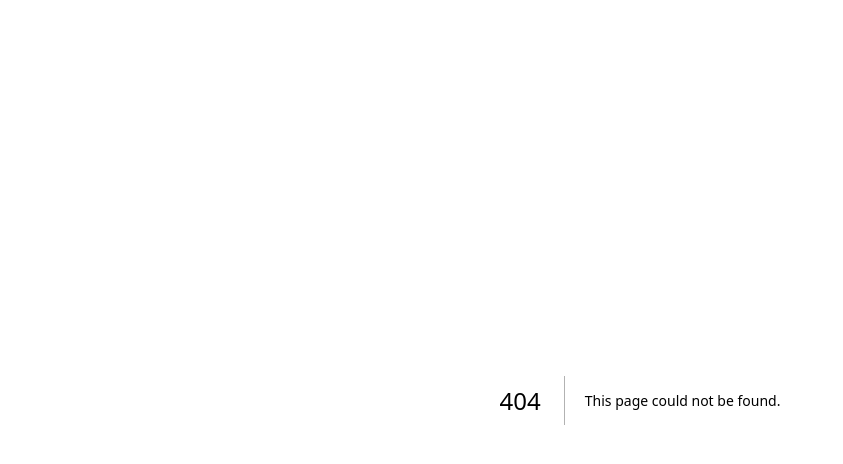
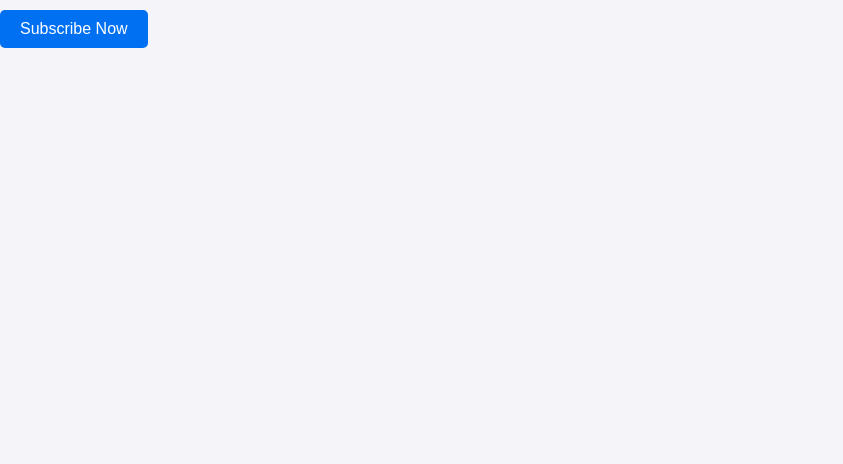
Before and after one commit to Aravsharma1/IntelliSearch, a Next.js app in the folder my-app/: page /subscribe in a window 1280 px wide. Before the commit this address had no page. Shown: the top 464 px of the page, without its empty margins (0-843 px from the left). Built offline with nearby package versions, Linux system fonts and the light colour scheme.

Commit message:
stripe integration for automated news notification

```diff
--- /dev/null
+++ b/my-app/app/api/checkout/route.ts
@@ -0,0 +1,30 @@
+import { NextResponse } from "next/server";
+import Stripe from "stripe";
+
+const stripe = new Stripe(process.env.STRIPE_SECRET_KEY || "", {
+  apiVersion: "2024-11-20.acacia",
+});
+
+export async function POST(req: Request) {
+  try {
+    const { email } = await req.json(); // Get user email or details
+    const session = await stripe.checkout.sessions.create({
+      payment_method_types: ["card"],
+      mode: "subscription",
+      customer_email: email, // Attach the user email
+      line_items: [
+        {
+          price: process.env.STRIPE_PRICE_ID, // Use the Price ID from your .env
+          quantity: 1,
+        },
+      ],
+      success_url: `${process.env.NEXT_PUBLIC_BASE_URL}/success`, // Redirect after successful payment
+      cancel_url: `${process.env.NEXT_PUBLIC_BASE_URL}/cancel`, // Redirect on cancellation
+    });
+
+    return NextResponse.json({ url: session.url });
+  } catch (error) {
+    console.error(error);
+    return NextResponse.json({ error: "Failed to create Stripe Checkout session" }, { status: 500 });
+  }
+}
--- a/my-app/app/page.tsx
+++ b/my-app/app/page.tsx
@@ -6,6 +6,7 @@ import { initializeApp } from "firebase/app";
 import { getAuth, onAuthStateChanged, signOut } from "firebase/auth";
 import { useRouter } from "next/navigation";
 import firebaseConfig from "@/app/firebaseConfig"; // Ensure your Firebase config is correct
+import Link from "next/link";
 
 // Initialize Firebase
 const app = initializeApp(firebaseConfig);
@@ -109,6 +110,8 @@ export default function HomePage() {
       <div className={styles.container}>
         <h1 className={styles.title}>Welcome to IntelliSearch!</h1>
         <p className={styles.subtitle}>This is the homepage of the news digest app.</p>
+        <Link href="/subscribe"> <button>Subscribe Now</button> </Link>
+
 
         <div className={styles.formContainer}>
           <label>
--- /dev/null
+++ b/my-app/app/subscribe/page.tsx
@@ -0,0 +1,39 @@
+"use client";
+
+import React from "react";
+
+export default function Subscribe() {
+  const handleSubscribe = async () => {
+    try {
+      const res = await fetch("/api/checkout", {
+        method: "POST",
+        headers: { "Content-Type": "application/json" },
+        body: JSON.stringify({ email: "user@example.com" }), // Replace with actual user email
+      });
+      const data = await res.json();
+      if (data.url) {
+        window.location.href = data.url; // Redirect to Stripe Checkout
+      } else {
+        alert("Failed to initiate subscription!");
+      }
+    } catch (err) {
+      console.error(err);
+    }
+  };
+
+  return (
+    <button
+      onClick={handleSubscribe}
+      style={{
+        padding: "10px 20px",
+        backgroundColor: "#0070f3",
+        color: "#fff",
+        border: "none",
+        borderRadius: "5px",
+        cursor: "pointer",
+      }}
+    >
+      Subscribe Now
+    </button>
+  );
+}
--- a/my-app/package.json
+++ b/my-app/package.json
@@ -17,7 +17,8 @@
     "next": "15.0.3",
     "openai": "^4.72.0",
     "react": "19.0.0-rc-66855b96-20241106",
-    "react-dom": "19.0.0-rc-66855b96-20241106"
+    "react-dom": "19.0.0-rc-66855b96-20241106",
+    "stripe": "^17.4.0"
   },
   "devDependencies": {
     "@types/node": "^20",
```
Also changed, not shown: my-app/app/cancel/page.tsx (added, +8 -0 lines), my-app/app/success/page.tsx (added, +8 -0 lines), 1 other file (tests, documents, lock files or other folders).
